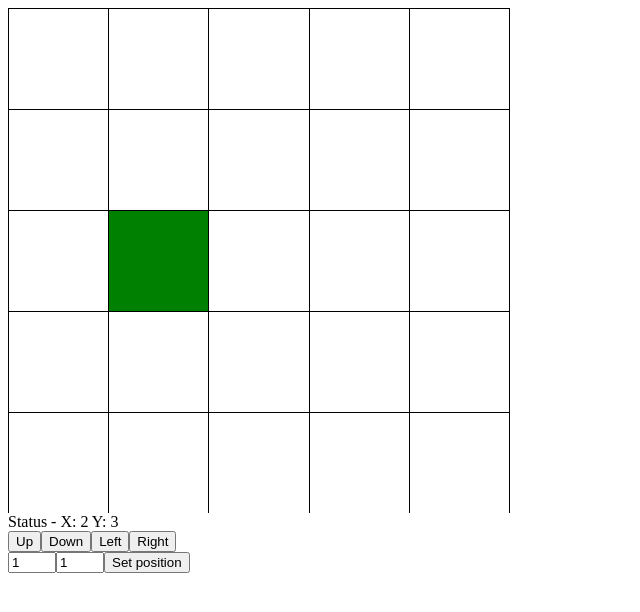
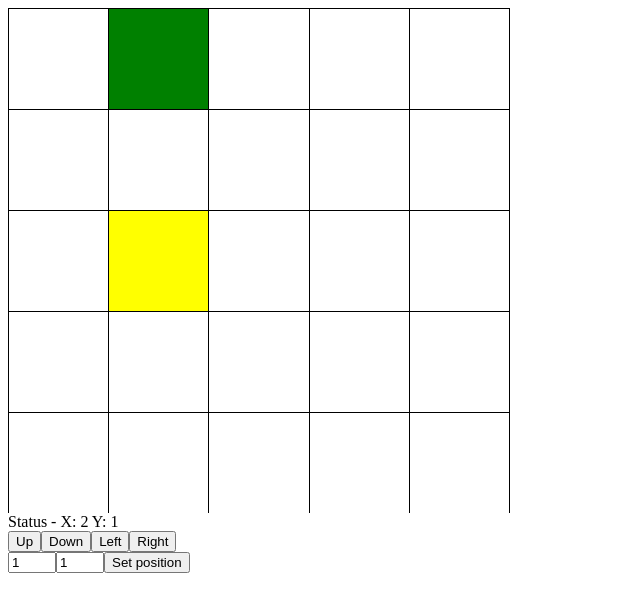
Before and after one commit to cfry2/mlc-frontend-test, a React (Create React App) app: page / in a window 1280 px wide. Shown: the top 612 px of the page, without its empty margins (0-640 px from the left). Built offline with nearby package versions, Linux system fonts and the light colour scheme.

Commit message:
added in basic trophy

```diff
--- a/src/core/actions/robot.js
+++ b/src/core/actions/robot.js
@@ -1,5 +1,6 @@
 import { PLACE_ROBOT } from '../constants/actions'
 import {tableDimensions } from '../constants/table'
+import { placeTrophy } from './trophy'
 
 const calculateCoord = () => {
     return Math.floor(Math.random() * tableDimensions)
@@ -42,12 +43,11 @@ export const setupRobot = () =>  dispatch => {
             y: positionY
         }
     })
-
+    dispatch(placeTrophy())
     dispatch(bindRobotMoveEvents())
 }
 
 export const moveRobot = (type) => (dispatch, getState) => {
-
     const { position } = getState().robot
     let newPosition;
     switch (type) {
--- /dev/null
+++ b/src/core/actions/trophy.js
@@ -0,0 +1,28 @@
+import {tableDimensions } from '../constants/table'
+import { PLACE_TROPHY } from '../constants/actions'
+
+const calculateCoord = () => {
+    return Math.floor(Math.random() * tableDimensions)
+}
+
+const checkIfPlacementPossible = (trophyPosition, robotPosition) => {
+    return trophyPosition.x === robotPosition.x && trophyPosition.y === robotPosition.y
+}
+
+export const placeTrophy = () => (dispatch, getState) => {
+    const { position } = getState().robot
+    let positionX, positionY, duplicate
+    do {
+        positionX = calculateCoord()
+        positionY = calculateCoord()
+        duplicate = checkIfPlacementPossible({x: positionX, y: positionY}, position)
+    }
+    while(duplicate)
+    dispatch({
+        type: PLACE_TROPHY,
+        position: {
+            x: positionX,
+            y: positionY
+        }
+    })
+}
--- a/src/core/components/robot/index.js
+++ b/src/core/components/robot/index.js
@@ -1,17 +1,10 @@
 import React from 'react';
 import styles from './styles';
-import {moveRobot} from '../../actions/robot'
-import {connect} from 'react-redux'
 
-const Robot = ({move}) => {
+const Robot = () => {
     const classes = styles()
-    return <div className={classes.robot}>
-
-    </div>
+    return <div className={classes.robot}></div>
 }
 
-const mapDispatchToProps = dispatch => ({
-    move: (type) => dispatch(moveRobot(type))
-})
 
-export default connect(null, mapDispatchToProps)(Robot)
+export default Robot
--- a/src/core/components/table/index.js
+++ b/src/core/components/table/index.js
@@ -3,6 +3,7 @@ import { connect } from 'react-redux'
 import styles from './styles'
 import {tableDimensions} from '../../constants/table'
 import Robot from '../robot'
+import Trophy from '../trophy';
 
 export const setUpEmptyTable  = () => {
     const emptyTable = []
@@ -15,12 +16,16 @@ export const setUpEmptyTable  = () => {
     return emptyTable
 }
 
-const Table = ({robotPosition}) => {
+const Table = ({robotPosition, trophyPosition}) => {
     const classes = styles()
     const board = setUpEmptyTable()
     if(robotPosition) {
-        const {x, y} = robotPosition
-        board[y][x] = 'robot'
+        const {x: robotX, y: robotY} = robotPosition
+        board[robotY][robotX] = 'robot'
+        if(trophyPosition) {
+            const {x: trophyX, y: trophyY} = trophyPosition
+            board[trophyY][trophyX] = 'trophy'
+        }
     }
 
     return (
@@ -30,6 +35,7 @@ const Table = ({robotPosition}) => {
                     {x.map(y =>
                     <div className={classes.tableCell}>
                         {y === 'robot' && <Robot/>}
+                        {y === 'trophy' && <Trophy/>}
                     </div>
                     )}
                 </div>
@@ -39,10 +45,12 @@ const Table = ({robotPosition}) => {
 }
 
 const mapStateToProps = (state) => {
-    const { position } = state.robot
+    const { position: robotPosition } = state.robot
+    const {position: trophyPosition } = state.trophy
 
     return {
-        robotPosition: position
+        robotPosition,
+        trophyPosition
     }
 }
 
--- /dev/null
+++ b/src/core/components/trophy/index.js
@@ -0,0 +1,10 @@
+import React from 'react';
+import styles from './styles';
+
+const Trophy = () => {
+    const classes = styles()
+    return <div className={classes.trophy}></div>
+}
+
+
+export default Trophy
--- /dev/null
+++ b/src/core/components/trophy/styles.js
@@ -0,0 +1,11 @@
+import {createUseStyles} from 'react-jss'
+
+const styles = createUseStyles({
+    trophy: {
+        width: '100%',
+        height: '100%',
+        background: 'yellow'
+    }
+})
+
+export default styles
--- a/src/core/constants/actions.js
+++ b/src/core/constants/actions.js
@@ -1,3 +1,5 @@
 // Robot actions
+export const PLACE_ROBOT = 'PLACE_ROBOT'
 
-export const PLACE_ROBOT = 'PLACE_ROBOT'
+// Trophy actions
+export const PLACE_TROPHY = 'PLACE_TROPHY'
--- a/src/core/reducers/trophy.js
+++ b/src/core/reducers/trophy.js
@@ -1,5 +1,17 @@
+import { PLACE_TROPHY } from "../constants/actions"
+
 const trophyReducer = (state = {}, action) => {
-    return state;
+    switch(action.type) {
+        case PLACE_TROPHY: {
+            const {position} = action
+            return {
+                ...state,
+                position
+            }
+        }
+        default:
+            return state
+    }
 }
 
 export default trophyReducer
```
